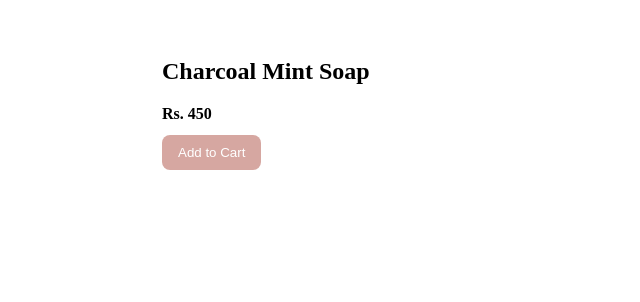
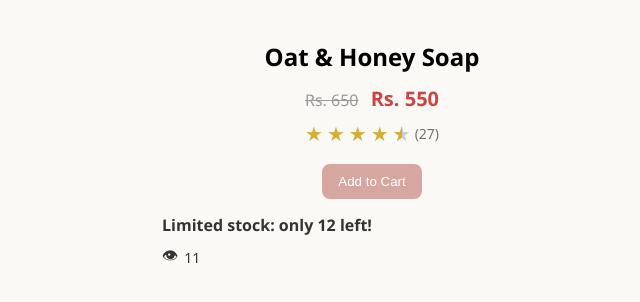
Before and after one commit to miaorganic/product-cart-checkout, a plain HTML site: page product-p2.html in a window 1280 px wide. Shown: the whole page, without its empty margins (268-908 px from the left). Drawn offline with Linux system fonts and the light colour scheme.

Commit message:
Update product-p2.html

```diff
--- a/product-p2.html
+++ b/product-p2.html
@@ -1,24 +1,143 @@
 <!doctype html>
 <html>
-<!-- same structure, just change product data -->
-<head><meta charset="utf-8"/><meta name="viewport" content="width=device-width,initial-scale=1"/><title>Charcoal Mint</title></head>
+<head>
+<meta charset="utf-8" />
+<meta name="viewport" content="width=device-width,initial-scale=1" />
+<title>Product — Oat & Honey Soap</title>
+<style>
+  body {
+    font-family: Segoe UI, Arial;
+    margin: 20px;
+    background: #faf9f6; /* whole page same color */
+  }
+  .card {
+    padding: 20px;
+    border-radius: 10px;
+    max-width: 420px;
+    margin: auto;
+    text-align: center; /* center align main content */
+  }
+  h2 {
+    margin: 0 0 12px;
+  }
+
+  /* Pricing styles */
+  .price-box {
+    margin-bottom: 12px;
+  }
+  .old-price {
+    color: #999;
+    text-decoration: line-through;
+    margin-right: 8px;
+    font-size: 16px;
+  }
+  .new-price {
+    font-weight: 700;
+    font-size: 20px;
+    color: #c44;
+  }
+
+  /* Stock + viewers (left aligned separately) */
+  .bottom-info {
+    margin-top: 15px;
+    text-align: left;
+  }
+  .stock {
+    font-weight: bold;
+    margin: 8px 0;
+    color: #333;
+  }
+  .viewers {
+    color: #333;
+    font-size: 14px;
+    margin: 8px 0;
+    display: flex;
+    align-items: center;
+    gap: 6px;
+  }
+
+  .add {
+    background: #D6A7A1;
+    color: #fff;
+    border: 0;
+    padding: 10px 16px;
+    border-radius: 8px;
+    cursor: pointer;
+    margin-top: 12px;
+  }
+  .add:hover {
+    background: #C2B280;
+  }
+</style>
+</head>
 <body>
-  <div style="max-width:420px;margin:20px auto;background:#fff;padding:18px;border-radius:10px">
-    <h2>Charcoal Mint Soap</h2>
-    <div style="font-weight:700">Rs. 450</div>
-    <button onclick="addToCartAndGo()" style="margin-top:12px;padding:10px 16px;background:#D6A7A1;border:0;color:#fff;border-radius:8px">Add to Cart</button>
+  <div class="card">
+    <!-- Product Name -->
+    <h2>Oat & Honey Soap</h2>
+
+    <!-- Price -->
+    <div class="price-box">
+      <span class="old-price">Rs. 650</span>
+      <span class="new-price">Rs. 550</span>
+    </div>
+
+    <!-- ⭐ Rating + Reviews -->
+    <div style="display: flex; justify-content: center; margin: 8px 0;">
+      <div style="display: flex; align-items: center; gap: 4px; font-size: 20px; line-height: 1;">
+        <span style="color: #D4AF37;">★</span>
+        <span style="color: #D4AF37;">★</span>
+        <span style="color: #D4AF37;">★</span>
+        <span style="color: #D4AF37;">★</span>
+        <span style="position: relative; display: inline-block; color: #ccc;">
+          <span style="color: #D4AF37; width: 50%; overflow: hidden; position: absolute; top: 0; left: 0;">★</span>
+          ★
+        </span>
+        <span style="font-size: 14px; color: #7A7262;">(27)</span>
+      </div>
+    </div>
+
+    <!-- Add to Cart -->
+    <button class="add" onclick="addToCartAndGo()">Add to Cart</button>
+
+    <!-- Left aligned info -->
+    <div class="bottom-info">
+      <div class="stock" id="stockStatus">Checking stock...</div>
+      <div class="viewers"><span style="font-size:16px;">👁</span> <span id="viewersCount">0</span></div>
+    </div>
   </div>
+
 <script>
+/* ---------- Add to Cart ---------- */
 function addToCartAndGo(){
-  const name = 'Charcoal Mint Soap';
-  const price = 450;
+  const name = 'Oat & Honey Soap';
+  const price = 550;
   let cart = JSON.parse(localStorage.getItem('store_cart')) || [];
   let existing = cart.find(i => i.name === name);
   if(existing) existing.qty++;
-  else cart.push({ id:'p2', name, price, qty:1 });
+  else cart.push({ id:'p1', name, price, qty:1 });
   localStorage.setItem('store_cart', JSON.stringify(cart));
-  window.location.href = './';
+  window.location.href = './'; // cart page (adjust if needed)
 }
+
+/* ---------- Live viewers (3–18) ---------- */
+function updateViewers() {
+  const viewers = Math.floor(Math.random() * (18 - 3 + 1)) + 3;
+  document.getElementById("viewersCount").innerText = viewers;
+}
+setInterval(updateViewers, 5000);
+updateViewers();
+
+/* ---------- Stock counter ---------- */
+let stock = 12; // set stock number here
+function updateStock() {
+  let text = "";
+  if (stock > 20) text = "In stock: " + stock + "+ available";
+  else if (stock > 5) text = "Limited stock: only " + stock + " left!";
+  else if (stock > 0) text = "⚠️ Hurry! Only " + stock + " left — running out!";
+  else text = "❌ Out of stock";
+  document.getElementById("stockStatus").innerText = text;
+}
+updateStock();
 </script>
 </body>
 </html>
```
